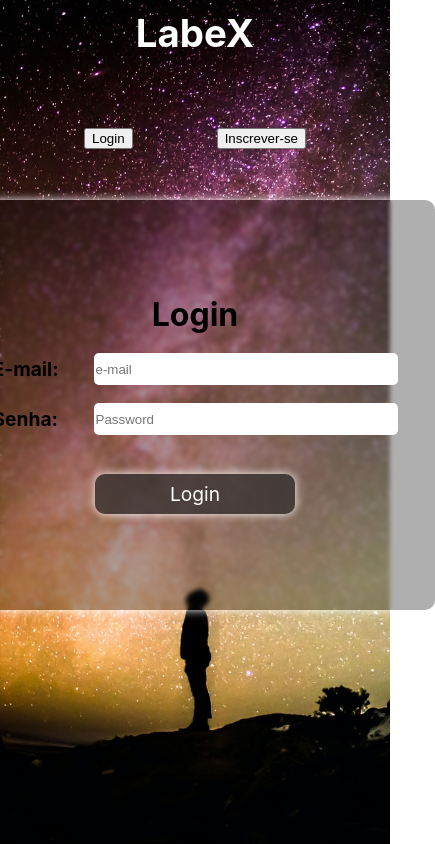
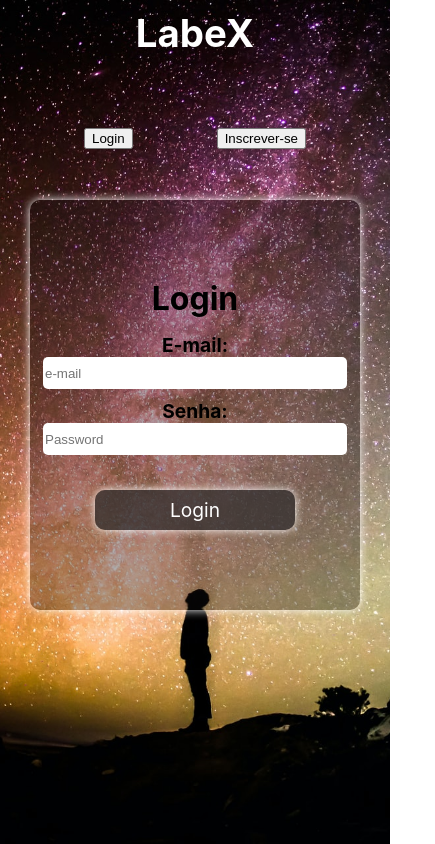
Before and after one commit to future4code/Daniel-Ribeiro, a React (Create React App) app in the folder semana10/labex/: page /login in a window 390 px wide. Shown: the whole page, 435 px wide, since content can reach past the window. Built offline with nearby package versions, Linux system fonts and the light colour scheme.

Commit message:
Corrigido erro de responsividade para mobile na página de login.

```diff
--- a/semana10/labex/src/Components/Navegation/Style.js
+++ b/semana10/labex/src/Components/Navegation/Style.js
@@ -65,7 +65,7 @@ export const BtnNav = styled.button`
     }
 
     @media(max-width: 768px){
-        font-size: 1.4em;
+        font-size: 1.2em;
         /* background: #000000b5; */
         border-radius: 5px;
     }
--- a/semana10/labex/src/pages/LoginPage/style.js
+++ b/semana10/labex/src/pages/LoginPage/style.js
@@ -19,6 +19,9 @@ export const ContainerLogin = styled.div`
         background-size: cover;
     }
 
+    @media(max-width: 425px){
+        width: 100%;
+    }
 `
 
 export const ContainerMainLogin = styled.div`
@@ -30,13 +33,17 @@ export const ContainerMainLogin = styled.div`
     flex-direction: column;
     width: 450px;
     height: 45vh;
-    backdrop-filter: blur(2px);
     border-radius: 10px;
     background-color: #100e0e54;
     box-shadow: 0 0 10px white;
 
     @media(max-width: 768px){
         padding: 15px;
+    }
+
+    @media(max-width: 425px){
+        padding: 15px;
+        width: 300px;
     }
 `
 
@@ -50,6 +57,10 @@ export const ContainerInputLogin = styled.div`
     align-items: center;
     justify-content: center;
     flex-direction: column;
+
+    @media(max-width: 425px){
+        width: 100%;
+    }
 `
 
 export const ContainerInputItem = styled.div`
@@ -63,6 +74,12 @@ export const ContainerInputItem = styled.div`
     label{
         font-size: 1.2em;
         font-weight: bold;
+    }
+
+    @media(max-width: 425px){
+        display: flex;
+        flex-direction: column;
+        height: auto;
     }
 `
 
```
